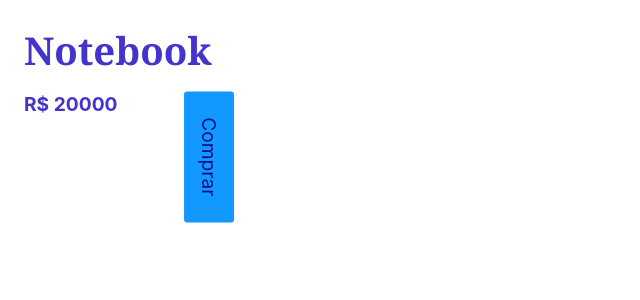
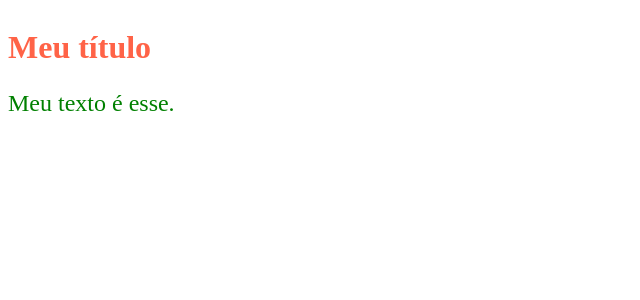
Before and after one commit to tatisabinoviana/ReactParaIniciantesOrigamid, a React (Create React App) app: page / in a window 1280 px wide. Shown: the top 300 px of the page, without its empty margins (0-640 px from the left). Built offline with nearby package versions, Linux system fonts and the light colour scheme.

Commit message:
utilizando o styled-component para configuracao do css

```diff
--- a/package.json
+++ b/package.json
@@ -9,6 +9,7 @@
     "react": "^18.1.0",
     "react-dom": "^18.1.0",
     "react-scripts": "5.0.1",
+    "styled-components": "^5.3.5",
     "web-vitals": "^2.1.4"
   },
   "scripts": {
--- a/public/index.html
+++ b/public/index.html
@@ -13,7 +13,7 @@
       user's mobile device or desktop. See https://developers.google.com/web/fundamentals/web-app-manifest/
     -->
   <link rel="manifest" href="%PUBLIC_URL%/manifest.json" />
-  <link rel="stylesheet" href="%PUBLIC_URL%/style.css" />
+  <!-- <link rel="stylesheet" href="%PUBLIC_URL%/style.css" /> -->
   <!--
       Notice the use of %PUBLIC_URL% in the tags above.
       It will be replaced with the URL of the `public` folder during the build.
--- a/src/App.js
+++ b/src/App.js
@@ -1,10 +1,33 @@
 import React from 'react';
-import Produto from './Components/Produto';
+import styled from 'styled-components';
+
+const ProdutosContainer = styled.div`
+  display: flex;
+`;
+
+const Produto = styled.div`
+  flex: 1;
+`;
+
+const Titulo = styled.h1`
+  font-size: 2rem;
+  color: tomato;
+`;
+
+const Paragrafo = styled.p`
+  font-size: 1.5rem;
+  color: green;
+`;
 
 const App = () => {
   return (
     <div>
-      <Produto />
+      <ProdutosContainer>
+        <Produto>
+          <Titulo>Meu título</Titulo>
+          <Paragrafo>Meu texto é esse.</Paragrafo>
+        </Produto>
+      </ProdutosContainer>
     </div>
   );
 };
--- a/src/Components/Produto.js
+++ /dev/null
@@ -1,15 +0,0 @@
-import React from 'react';
-import styles from './Produto.module.css';
-
-const Produto = () => {
-  console.log(styles);
-  return (
-    <div>
-      <h1 className={styles.titulo}>Notebook</h1>
-      <p className={styles.preco}>R$ 20000</p>
-      <button className={styles.comprar}>Comprar</button>
-    </div>
-  );
-};
-
-export default Produto;
--- a/src/Components/Produto.module.css
+++ /dev/null
@@ -1,16 +0,0 @@
-.titulo,
-.preco {
-  color: #43c;
-}
-
-.preco {
-  font-weight: bold;
-}
-
-.comprar {
-  transform: rotate(90deg) translateY(-120px);
-}
-
-:global .container {
-  max-width: 900ps;
-}
```
Also changed, not shown: 1 other file (tests, documents, lock files or other folders).
